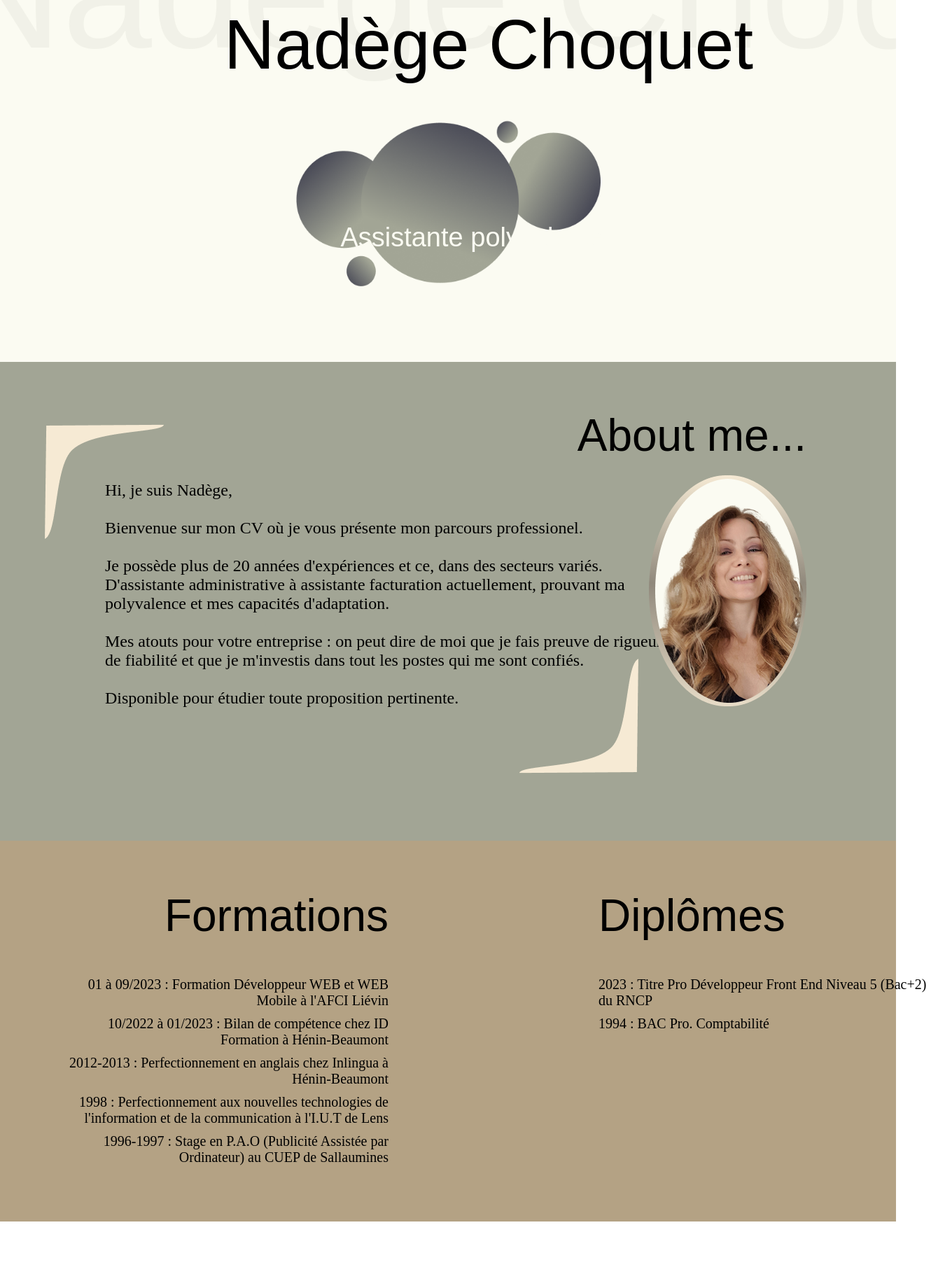
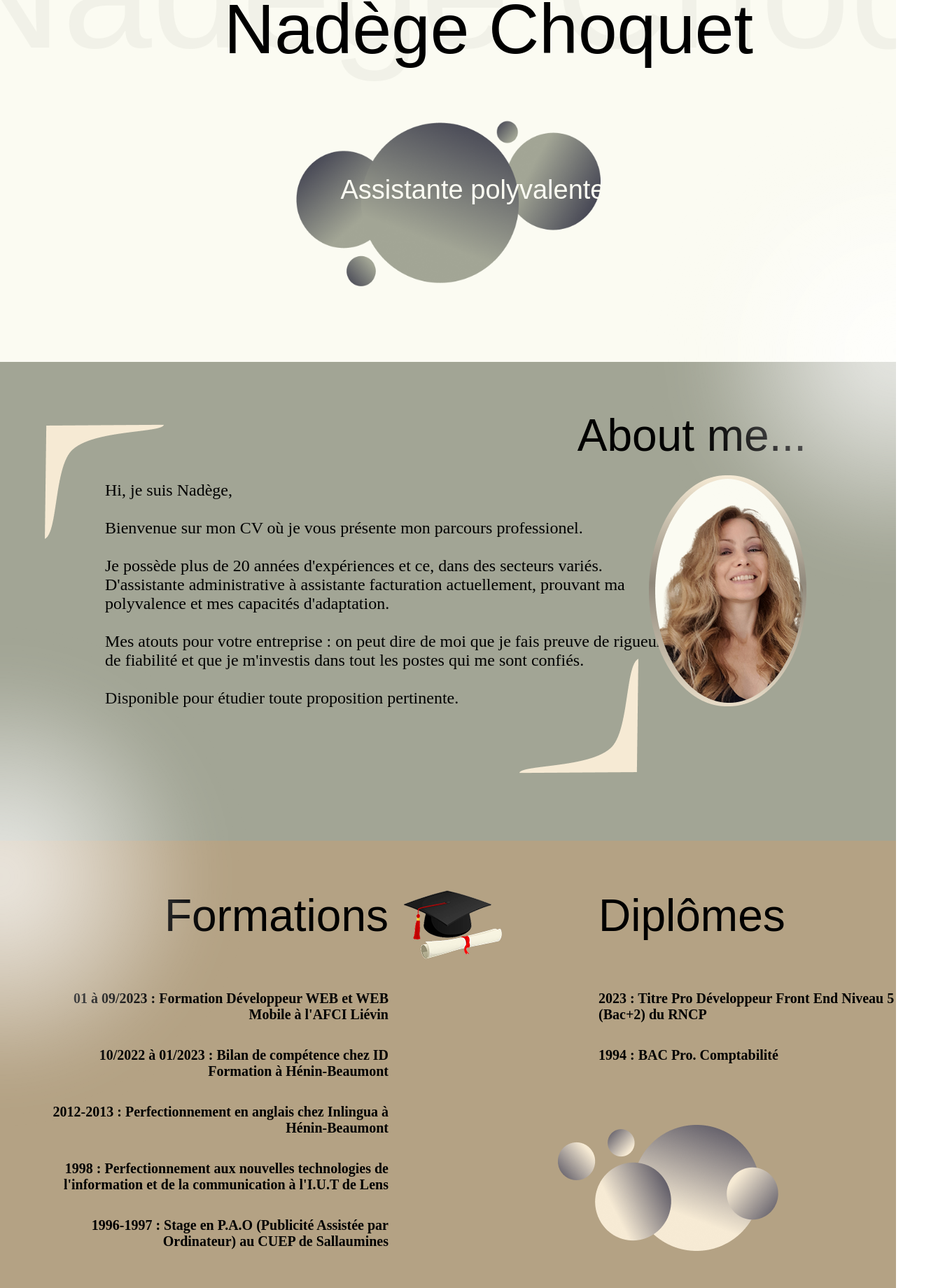
Before and after one commit to BruceDoby/portfolio-nadege, a React (Vite) app: page / in a window 1280 px wide. Shown: the part 194-2034 px from the top of the page at 70% size, 1340 px wide, since content can reach past the window. Before the commit the page ends 1939 px from the top, so only its background shows below. Built offline with nearby package versions, Linux system fonts and the light colour scheme; a web font is replaced by a local one.

Commit message:
finitions de la parte formations, ajout des deux lumière aux coins du site actuel

```diff
--- a/src/App.css
+++ b/src/App.css
@@ -14,10 +14,16 @@ body {
   margin: 0 auto;
 }
 
+main {
+  position: relative;
+  overflow: hidden;
+}
+
 .presentation {
   font-family: var(--font1);
   background-color: var(--blanc-creme);
   overflow: hidden;
+  position: relative;
 }
 
 .presentation_elements {
@@ -63,7 +69,7 @@ body {
 
 .rectangle_balls h2 {
   position: absolute;
-  top: 60%;
+  top: 58%;
   left: 38%;
   font-size: 38px;
   font-weight: 300;
@@ -89,6 +95,7 @@ body {
   position: relative;
   padding-top: 20px;
   padding-bottom: 40px;
+  overflow: hidden;
 }
 
 .about-me h1 {
@@ -137,7 +144,7 @@ body {
 }
 
 .formations_diplomes h1 {
-  margin: 0 0 50px 0;
+  margin: 0 0 70px 0;
   font-family: var(--font1);
   font-weight: 300;
   font-size: 64px;
@@ -145,7 +152,8 @@ body {
 
 .formations_diplomes li {
   font-family: var(--font3);
-  margin-bottom: 10px;
+  margin-bottom: 35px;
+  font-weight: 600;
 }
 
 .formations--section {
@@ -180,3 +188,51 @@ body {
   text-align: left;
   width: 485px;
 }
+
+.diplome--img {
+  position: absolute;
+  top: 10%;
+  left: 45%;
+}
+
+.diplome--balls {
+  position: absolute;
+  bottom: 15%;
+  right: 13%;
+}
+
+.light-effect1 {
+  position: absolute;
+  top: 19%;
+  right: -300px;
+  z-index: 100;
+  width: 600px;
+  height: 600px;
+  background: radial-gradient(
+    circle,
+    rgba(255, 255, 255, 0.8) 0%,
+    rgba(255, 255, 255, 0.5) 30%,
+    transparent 70%
+  );
+  filter: blur(40px);
+  white-space: nowrap;
+  pointer-events: none;
+}
+
+.light-effect2 {
+  position: absolute;
+  top: 55%;
+  left: -300px;
+  z-index: 100;
+  width: 600px;
+  height: 600px;
+  background: radial-gradient(
+    circle,
+    rgba(255, 255, 255, 0.8) 0%,
+    rgba(255, 255, 255, 0.5) 30%,
+    transparent 70%
+  );
+  filter: blur(40px);
+  white-space: nowrap;
+  pointer-events: none;
+}
--- a/src/App.jsx
+++ b/src/App.jsx
@@ -22,7 +22,9 @@ function App() {
           </div>
         </div>
       </div>
+      <div className='light-effect1'></div>
       <About />
+      <div className='light-effect2'></div>
       <Formation />
     </main>
     </>
--- a/src/components/formations.jsx
+++ b/src/components/formations.jsx
@@ -6,6 +6,7 @@ function Formation() {
     return(
         <>
         <div className='formations_diplomes'>
+            <img src={Diplomee} alt='Chapeau de diplômé' className='diplome--img'></img>
             <div className='formations--section'>
                 <h1 className='formations_h1'>Formations</h1>
                 <ul>
@@ -22,6 +23,7 @@ function Formation() {
                     ))}
                 </ul>
             </div>
+            <img src={BoulesDiplomes} alt='Balles diplômes' className='diplome--balls'></img>
         </div>
         </>
     )
```
